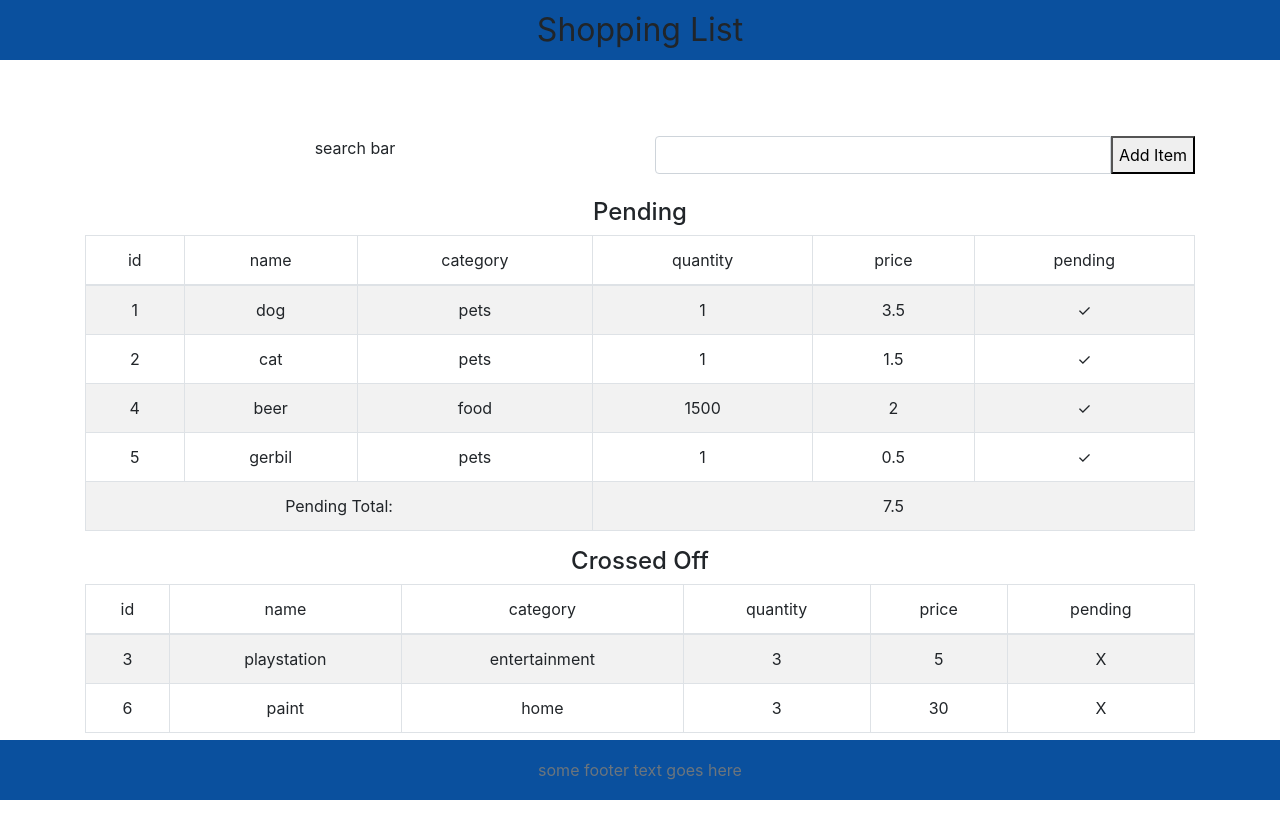
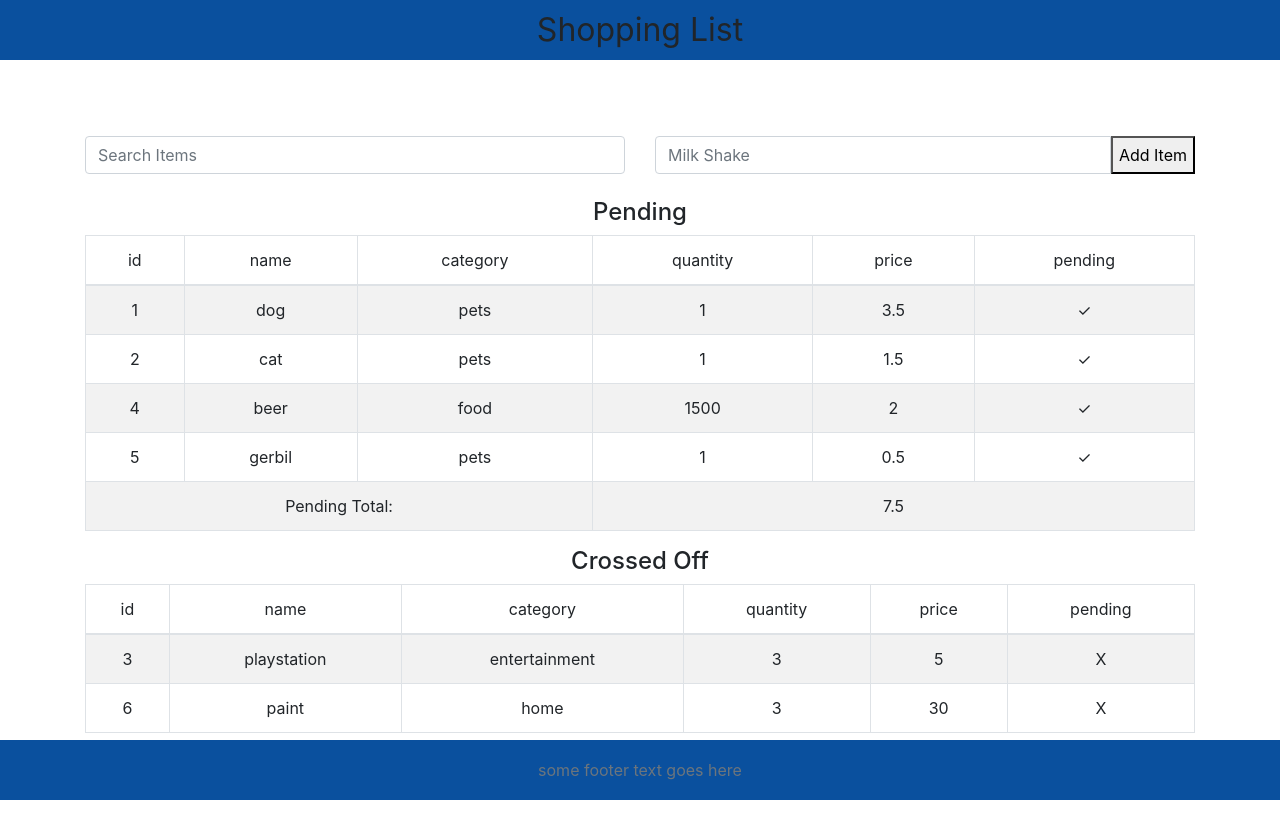
Before and after one commit to Spazcool/riceReactDemo, a React (Create React App) app: page / in a window 1280 px wide. Built offline with nearby package versions, Linux system fonts and the light colour scheme.

Commit message:
add filter list search bar and functionality to filter the list

```diff
--- a/src/App.js
+++ b/src/App.js
@@ -14,6 +14,7 @@ import 'bootstrap/dist/css/bootstrap.min.css';
 function App() {
   const [items, setItems] = useState(data);
   const [item, setItem] = useState('');
+  const [term, setTerm] = useState('');
 
   const togglePending = (e) => {
     const rowID = e.target.parentElement.id.substring(4);
@@ -27,7 +28,6 @@ function App() {
   };
 
   const addItem = () => {
-
     const newItem = {
       "id" : items.length + 1,
       "name" : item,
@@ -38,10 +38,15 @@ function App() {
     };
 
     setItems([...items, newItem]);
+    setItem('');
   };
 
   const handleInputChange = (e) => {
     setItem(e.target.value);
+  };
+
+  const handleTermChange = (e) => {
+    setTerm(e.target.value);
   };
 
   return (
@@ -50,7 +55,10 @@ function App() {
     <Container className="wrapper">
       <Row className="mt-2 mb-2">
         <Col>
-          <SearchBar/>
+          <SearchBar
+            searchTerm={term}
+            handleTermChange={handleTermChange}
+          />
         </Col>
         <Col>
           <CreateItem
@@ -65,6 +73,7 @@ function App() {
           <List
             data={items}
             togglePending={togglePending}
+            searchTerm={term}
           />
         </Col>
       </Row>
--- a/src/components/CreateItem.js
+++ b/src/components/CreateItem.js
@@ -12,6 +12,7 @@ function CreateItem(props){
         onChange={props.handleInputChange}
         aria-label="Default"
         aria-describedby="inputGroup-sizing-default"
+        placeholder="Milk Shake"
       />
       <button onClick={() => props.addItem()}>Add Item</button>
     </InputGroup>
--- a/src/components/List.js
+++ b/src/components/List.js
@@ -4,7 +4,6 @@ import Tables from 'react-bootstrap/Table';
 import '../App.css';
 
 function List(props){
-
   const createRow = (datum, index, header) => {
     const att = Object.keys(datum);
     const cells = att.map((cell) => (
@@ -29,9 +28,26 @@ function List(props){
     return sum;
   };
 
+  const includesSearchTerm = (obj, term) => {
+    if(term.length < 1) return true;
+    let included = false;
+    const keys = Object.keys(obj);
+    keys.forEach((key) => {
+      if(obj[key] !== null && obj[key].toString().includes(term)){
+        included = true;
+      }
+    })
+    return included;
+  }
+
   // make category, quantity & price editble text fields
-  const pending = props.data.filter((el) => el.pending === true).map((el)=> createRow(el)); //{/* NEED TO APPLY THE SORT ON THE EL.NAME BEFORE CALLING THE MAP */}
-  const crossedOff = props.data.filter((el) => el.pending === false).map((el)=> createRow(el));
+  const pending = props.data
+    .filter((el) => el.pending === true && includesSearchTerm(el, props.searchTerm))
+     //{/* NEED TO APPLY THE SORT ON THE EL.NAME BEFORE CALLING THE MAP */}
+    .map((el)=> createRow(el));
+  const crossedOff = props.data
+    .filter((el) => el.pending === false && includesSearchTerm(el, props.searchTerm))
+    .map((el)=> createRow(el));
   const pendingTotal = sumPending(props.data.filter((el) => el.pending === true));
   const halfTableWidth = Object.keys(props.data[0]).length / 2;
 
--- a/src/components/SearchBar.js
+++ b/src/components/SearchBar.js
@@ -1,9 +1,19 @@
 import React from 'react';
+import InputGroup from 'react-bootstrap/InputGroup';
+import FormControl from 'react-bootstrap/FormControl';
 import '../App.css';
 
-function SearchBar(){
+function SearchBar(props){
   return(
-    <span className="searchbar">search bar</span>
+    <InputGroup className="mb-3 search">
+      <FormControl
+        value={props.searchTerm}
+        onChange={props.handleTermChange}
+        aria-label="Default"
+        aria-describedby="inputGroup-sizing-default"
+        placeholder="Search Items"
+      />
+    </InputGroup>
   )
 }
 
```
Also changed, not shown: 2 other files (tests, documents, lock files or other folders).
